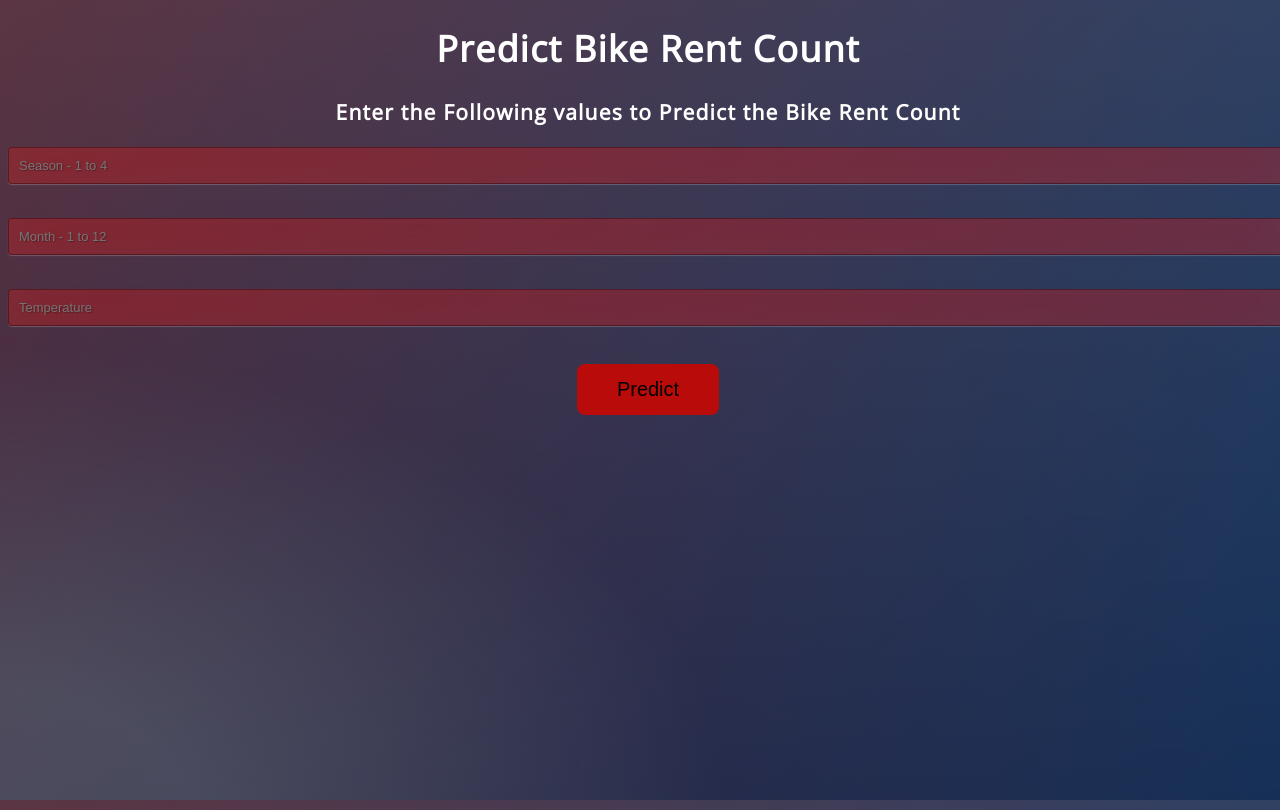
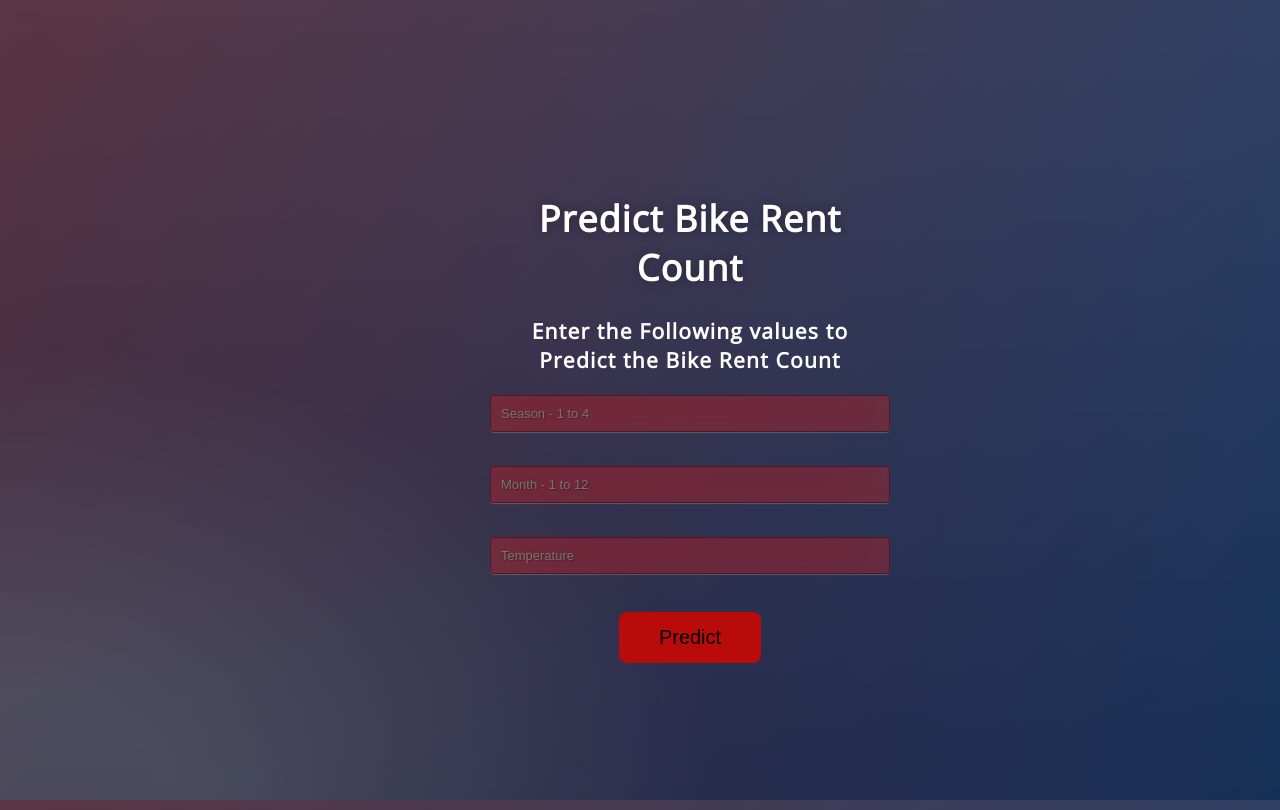
Before and after one commit to aroy6789/preed, a Flask app: page / in a window 1280 px wide. Shown: the top 810 px of the page. Run offline with Flask 2, Linux system fonts and the light colour scheme; parts of the project's set-up code (start-up, migrations or seed data) failed here and were passed over.

Commit message:
Update index.html

```diff
--- a/templates/index.html
+++ b/templates/index.html
@@ -13,6 +13,7 @@
 </head>
 
 <body>
+     <div class="login">
 	<h1>Predict Bike Rent Count </h1>
      <h3> Enter the Following values to Predict the Bike Rent Count</h3>
 
```
